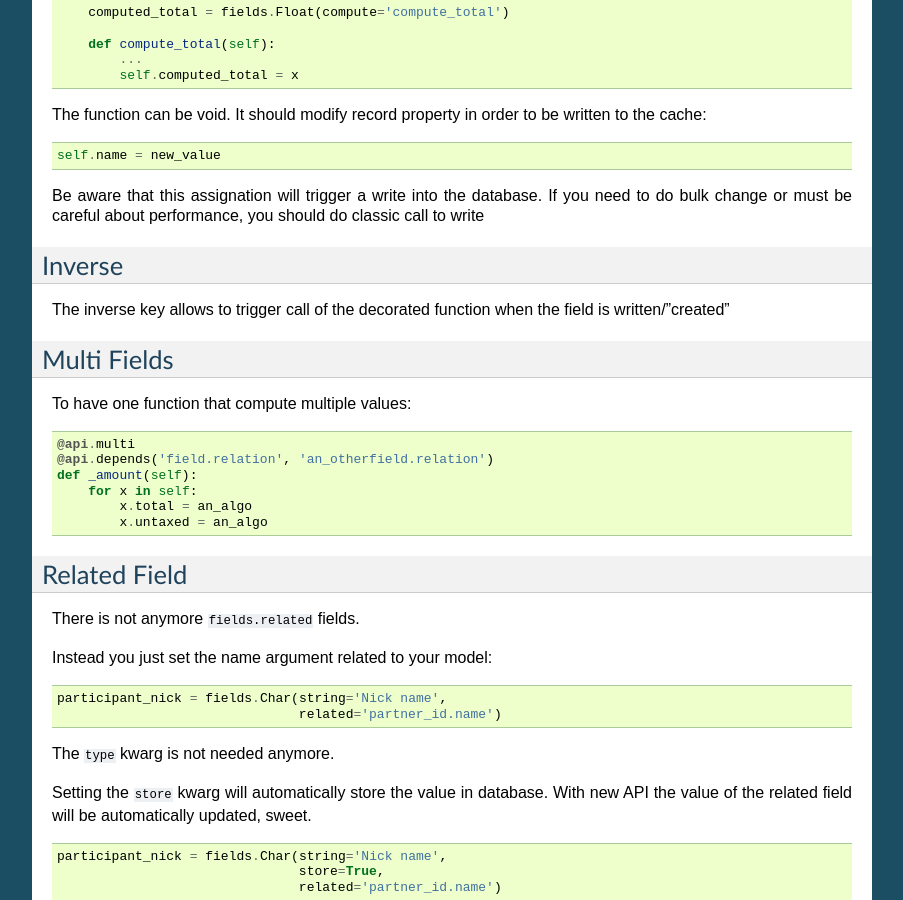
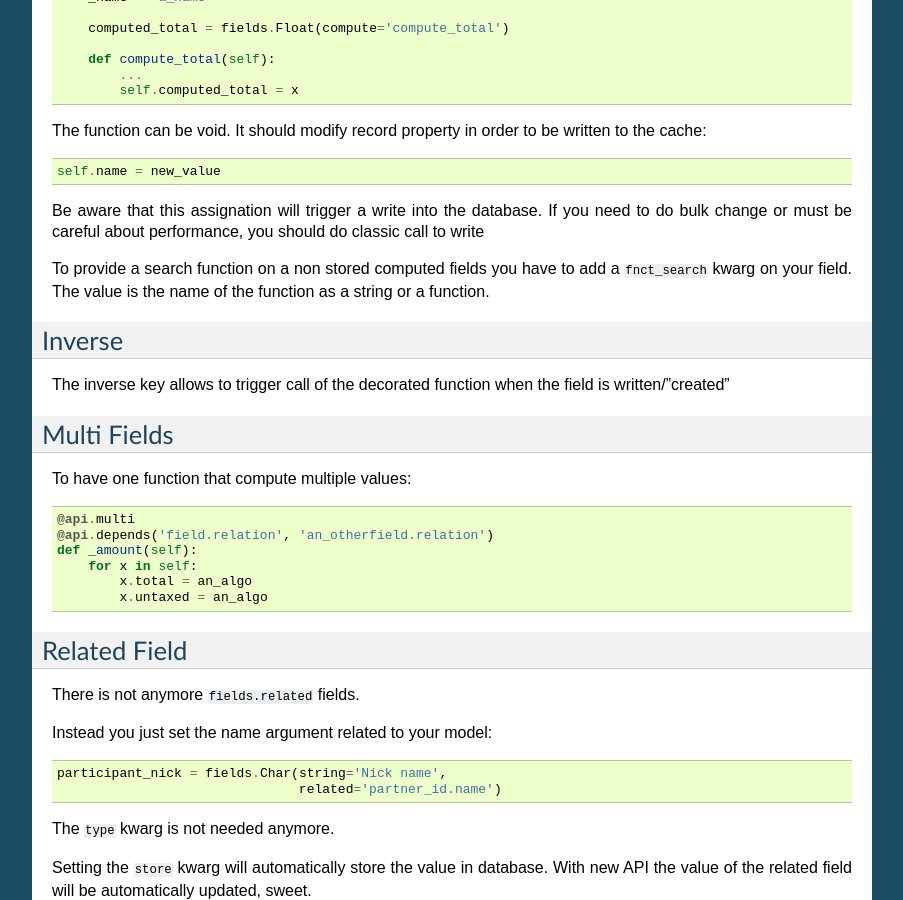
Before and after one commit to nbessi/odoo_new_api_guideline, a Sphinx documentation site: the page built from source/fields.rst, in a window 1280 px wide and 900 px high, scrolled down 4853 px. Shown: the whole window, without its empty margins (198-1101 px from the left). Built offline with Sphinx 7.4.7, drawn with Linux system fonts in a browser that asks for light colours; formulas are drawn with MathJax 3; some of the changed text lies outside the part shown.

Commit message:
Add fnct_search documentation

```diff
--- a/source/fields.rst
+++ b/source/fields.rst
@@ -21,6 +21,7 @@ Now fields are class property: ::
             translate=True,                  # Translation enable
             help='blabla',                   # Help tooltip text
             company_dependent=True,          # Transform columns to ir.property
+            fnct_search='_search_function'   # Custom search function mainly used with compute
         )
 
        # The string key is not mandatory
@@ -297,6 +298,9 @@ Be aware that this assignation will trigger a write into the database.
 If you need to do bulk change or must be careful about performance,
 you should do classic call to write
 
+To provide a search function on a non stored computed fields
+you have to add a ``fnct_search`` kwarg on your field. The value is the name of the function as a string or a function.
+
 
 Inverse
 -------
```
